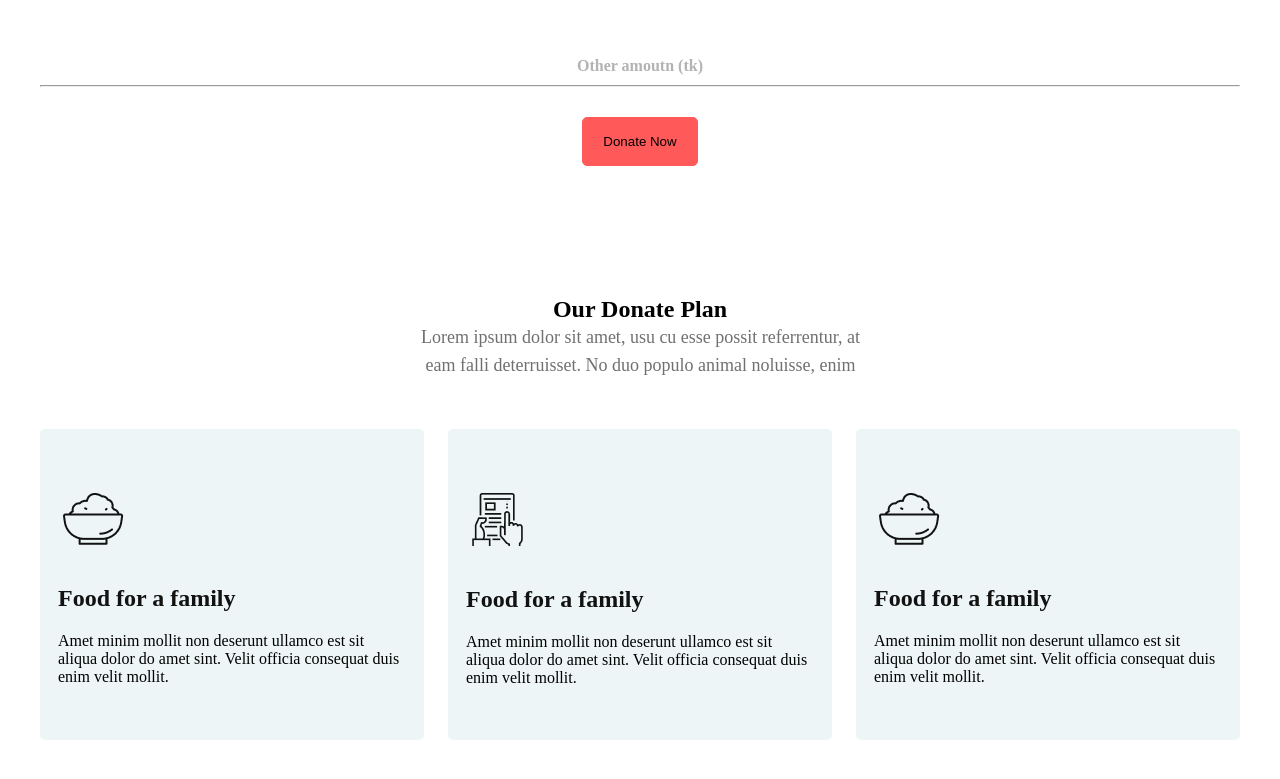
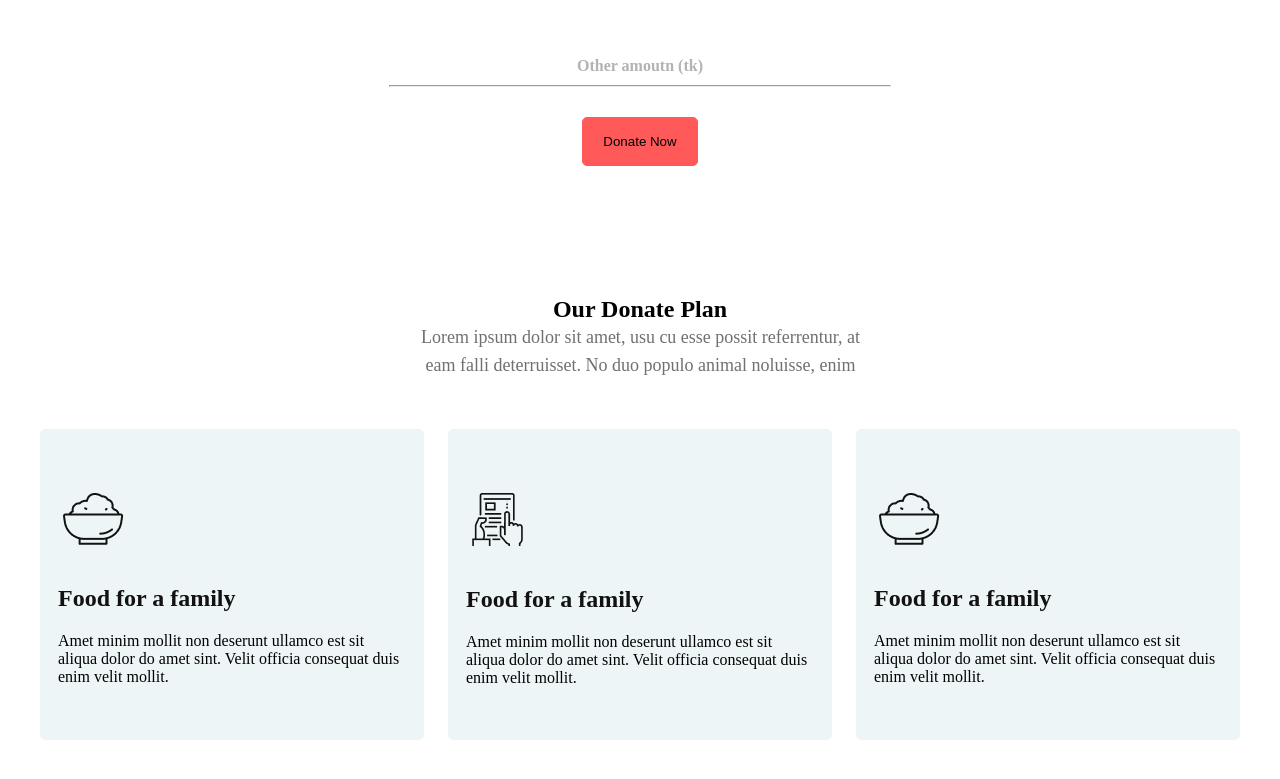
Before and after one commit to nasim1717/demo-project, a plain HTML site: page index.html in a window 1280 px wide. Shown: the part 1001-1780 px from the top of the page. Drawn offline with Linux system fonts and the light colour scheme.

Commit message:
finishing code

```diff
--- a/index.html
+++ b/index.html
@@ -35,7 +35,7 @@
           </ul>
 
           <h4 class="donate-tk">Other amoutn (tk)</h4>
-          <hr />
+          <hr style="width: 500px; margin: 0 auto" />
         </div>
         <div class="btn-donate">
           <button class="btn-primary">Donate Now</button>
```
